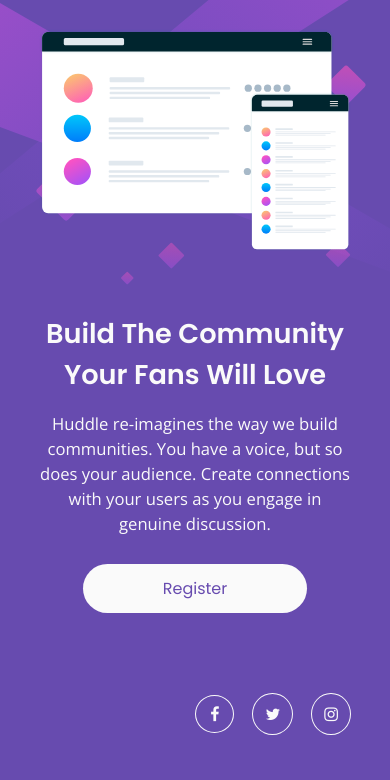
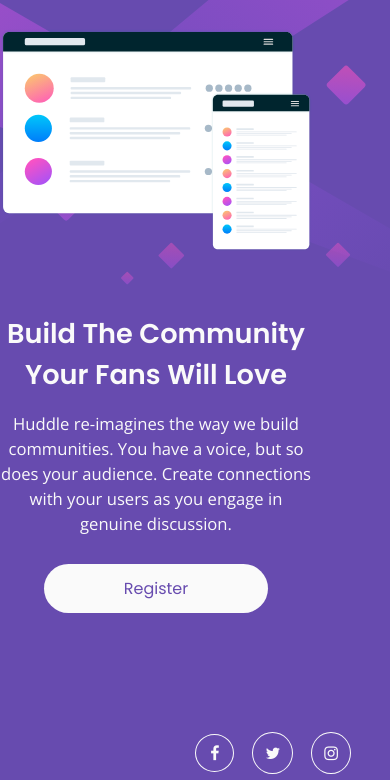
Before and after one commit to h3cat3/huddle-landing-page-with-single-introductory-section-master, a plain HTML site: page index.html in a window 390 px wide. Shown: the part 103-883 px from the top of the page. Drawn offline with nearby package versions, Linux system fonts and the light colour scheme.

Commit message:
Update phone.css

```diff
--- a/phone.css
+++ b/phone.css
@@ -2,7 +2,8 @@
 
 main {
     width: 80%;
-    margin-top: 10%;
+    margin: 10% 0;
+
 }
 .logo {
     width: 40%;
```
